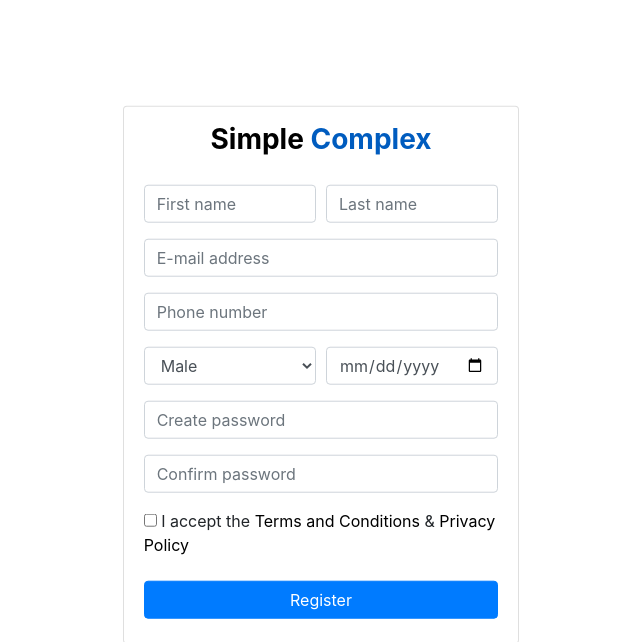
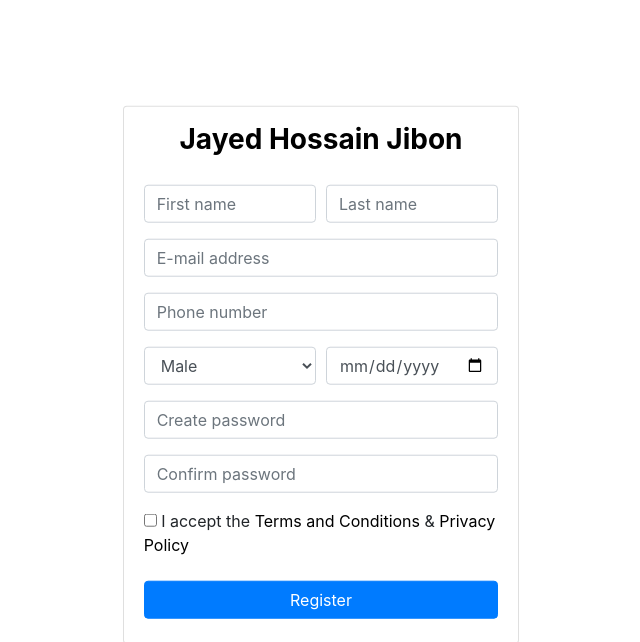
Before and after one commit to jibon969/iPortfolio, a Django app: page /register/ in a window 1280 px wide. Shown: the top 642 px of the page, without its empty margins (319-959 px from the left). Run offline with Django 3.2, Linux system fonts and the light colour scheme.

Commit message:
change title

```diff
--- a/accounts/templates/accounts/base_account.html
+++ b/accounts/templates/accounts/base_account.html
@@ -7,7 +7,7 @@
         <meta name="viewport"
               content="width=device-width, user-scalable=no, initial-scale=1.0, maximum-scale=1.0, minimum-scale=1.0">
         <meta http-equiv="X-UA-Compatible" content="ie=edge">
-        <title>{% block title %} - Simple Complex {% endblock title %}</title>
+        <title>{% block title %} - Jayed Hossain Jibon {% endblock title %}</title>
         <link type="image/png" rel="icon" href="{% static 'accounts/images/favicon-32x32.png' %}">
         <link rel="stylesheet"
               href="https://cdnjs.cloudflare.com/ajax/libs/font-awesome/4.7.0/css/font-awesome.min.css">
--- a/accounts/templates/accounts/login.html
+++ b/accounts/templates/accounts/login.html
@@ -26,7 +26,7 @@
                     <div class="card">
                         <h3 class="text-center pt-3 font-weight-bold">
                             <a href="{% url 'home' %}">
-                                Simple <span class="limited">Complex</span>
+                                Jayed Hossain Jibon
                             </a>
                         </h3>
                         <div class="card-body">
--- a/accounts/templates/accounts/register.html
+++ b/accounts/templates/accounts/register.html
@@ -25,7 +25,7 @@
                     <div class="card">
                         <h3 class="text-center mt-3 font-weight-bold">
                             <a href="{% url 'home' %}">
-                                Simple <span class="limited">Complex</span>
+                                Jayed Hossain Jibon
                             </a>
                         </h3>
                         <div class="card-body pb-2">
```
